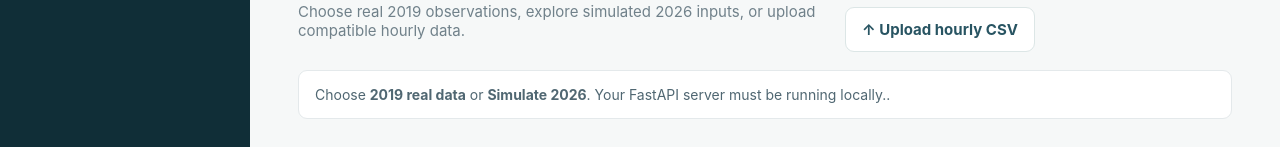
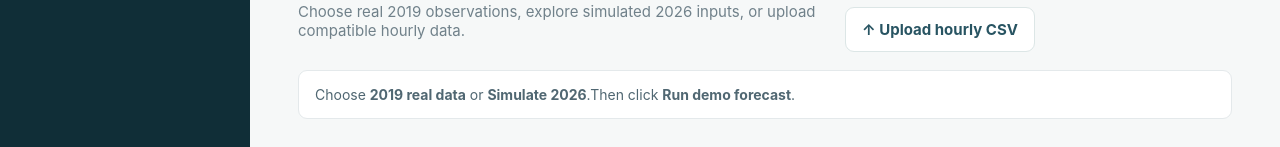
Before and after one commit to aungsan01/cu-bems-forecast, a plain HTML site: page frontend/index.html in a window 1280 px wide. Shown: the part 433-580 px from the top of the page. Drawn offline with Linux system fonts and the light colour scheme; no server answers.

Commit message:
Update index.html

```diff
--- a/frontend/index.html
+++ b/frontend/index.html
@@ -31,7 +31,7 @@
         <div><h2>Generate predictions</h2><p>Choose real 2019 observations, explore simulated 2026 inputs, or upload compatible hourly data.</p></div>
         <div class="actions"><button id="demoButton" class="btn secondary">2019 real data</button><button id="simButton" class="btn primary">▶ Simulate 2026</button><label for="csvInput" class="btn secondary">↑ Upload hourly CSV</label><input id="csvInput" type="file" accept=".csv,text/csv" hidden /></div>
       </section>
-      <div id="message" class="message" role="status" aria-live="polite">Choose <strong>2019 real data</strong> or <strong>Simulate 2026</strong>. Your FastAPI server must be running locally..</div>
+      <div id="message" class="message" role="status" aria-live="polite">Choose <strong>2019 real data</strong> or <strong>Simulate 2026</strong>.Then click <strong>Run demo forecast</strong>.</div>
 
       <div id="modeBanner" class="mode-banner" role="status"><strong>Choose your data mode.</strong> Real 2019 data and synthetic 2026 demonstrations are clearly labelled.</div>
       <section id="now" class="section now-section">
```
